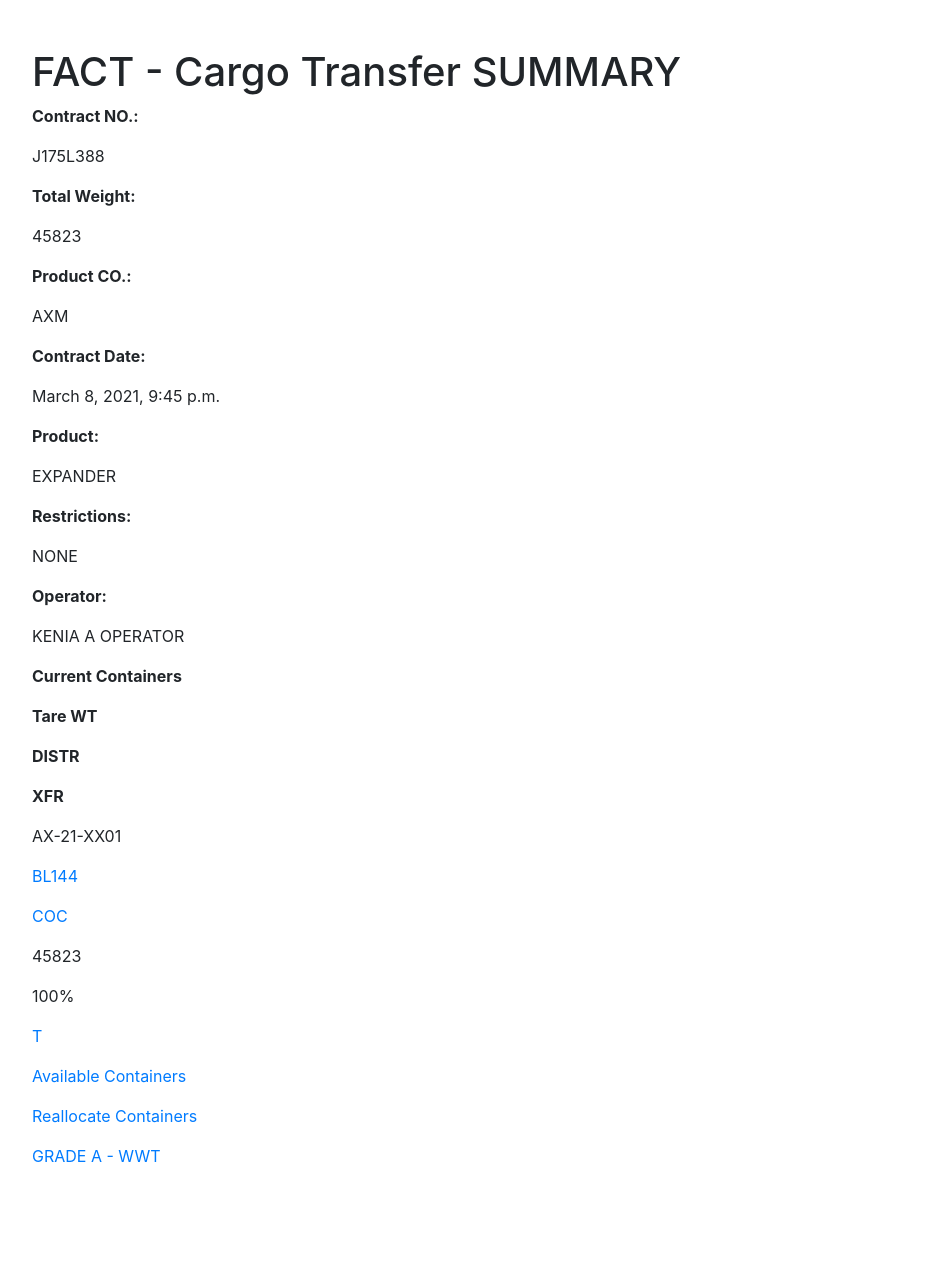
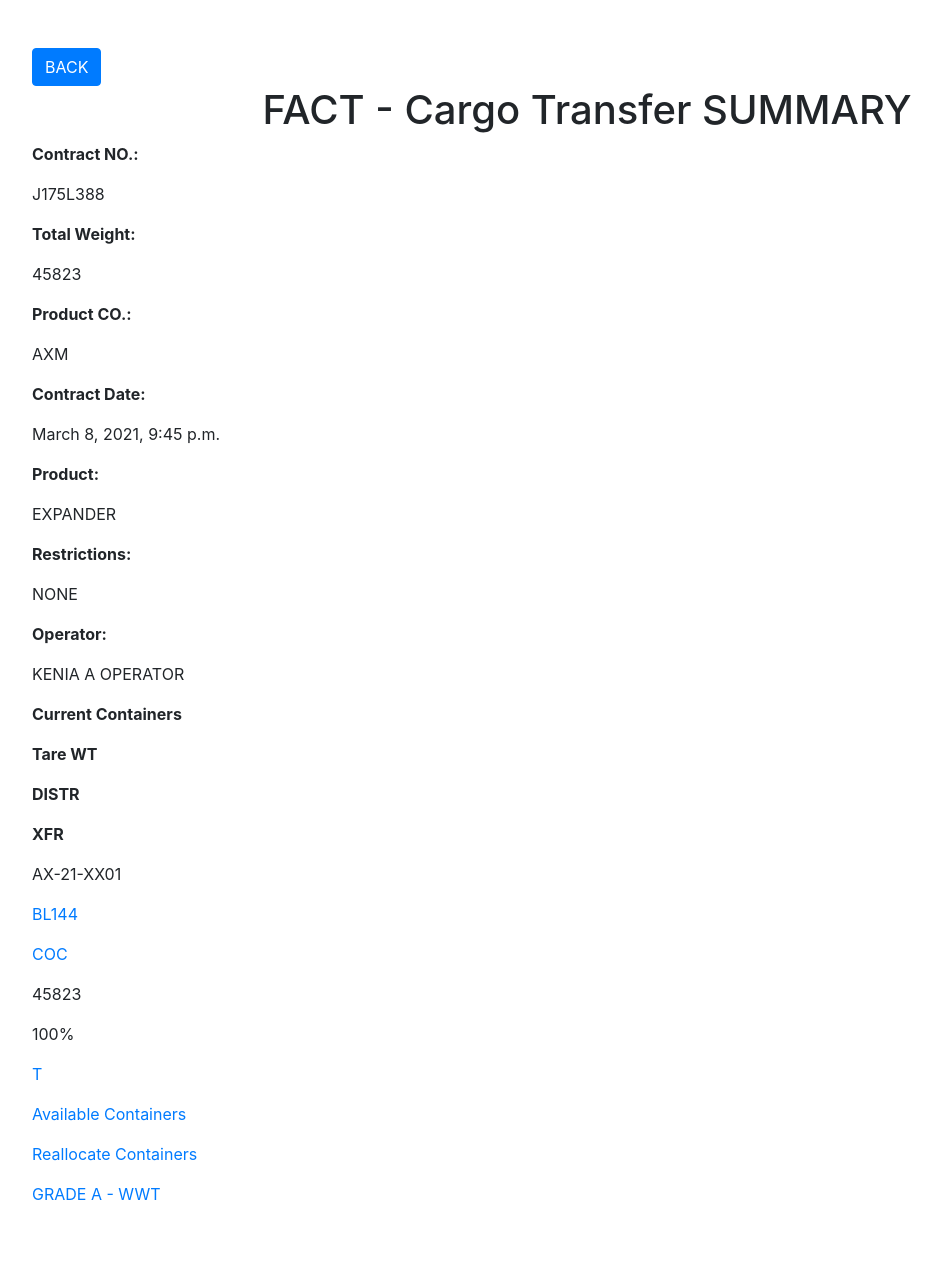
Before and after one commit to Lance-Easley/FACT-Prototype, a Django app: page /contract/1/ in a window 1280 px wide. Shown: the part 56-1326 px from the top of the page, without its empty margins (53-994 px from the left). Before the commit the page ends 1218 px from the top, so only its background shows below. Run offline with Django 3.2, Linux system fonts and the light colour scheme; data comes from the database, SQL or seed files in the repository.

Commit message:
added a back button to summary page

```diff
--- a/templates/summary.html
+++ b/templates/summary.html
@@ -5,8 +5,8 @@
 {% block title %}FACT Pending{% endblock title %}
 
 {% block content %}
-  <div id="__pending">
-    <h1 id="title">FACT - Cargo Transfer SUMMARY</h1>
+    <a href="{% url 'home' %}" class="btn btn-primary " role="button">BACK</a>
+    <h1 id="title" class="text-center">FACT - Cargo Transfer SUMMARY</h1>
     <section id="contract-info">
       <div class="info-field">
         <p><b>Contract NO.:</b></p>
@@ -71,5 +71,4 @@
     <p class="align-center"><a href="#">Reallocate Containers</a></p>
     <p class="align-center"><a href="{% url 'grade_a'  %}">GRADE A - WWT</a></p>
   </section>
-</div>
 {% endblock content %}
```
